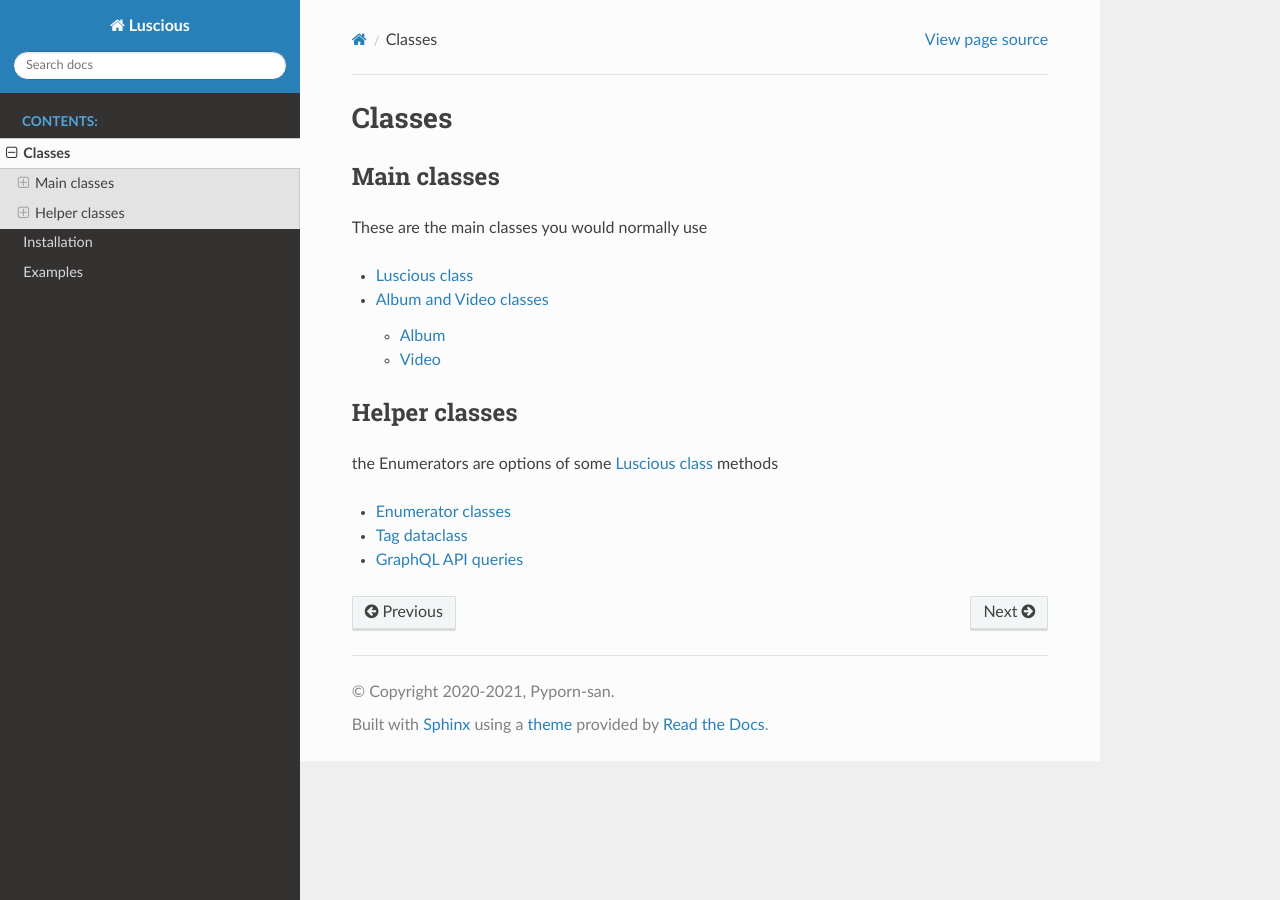
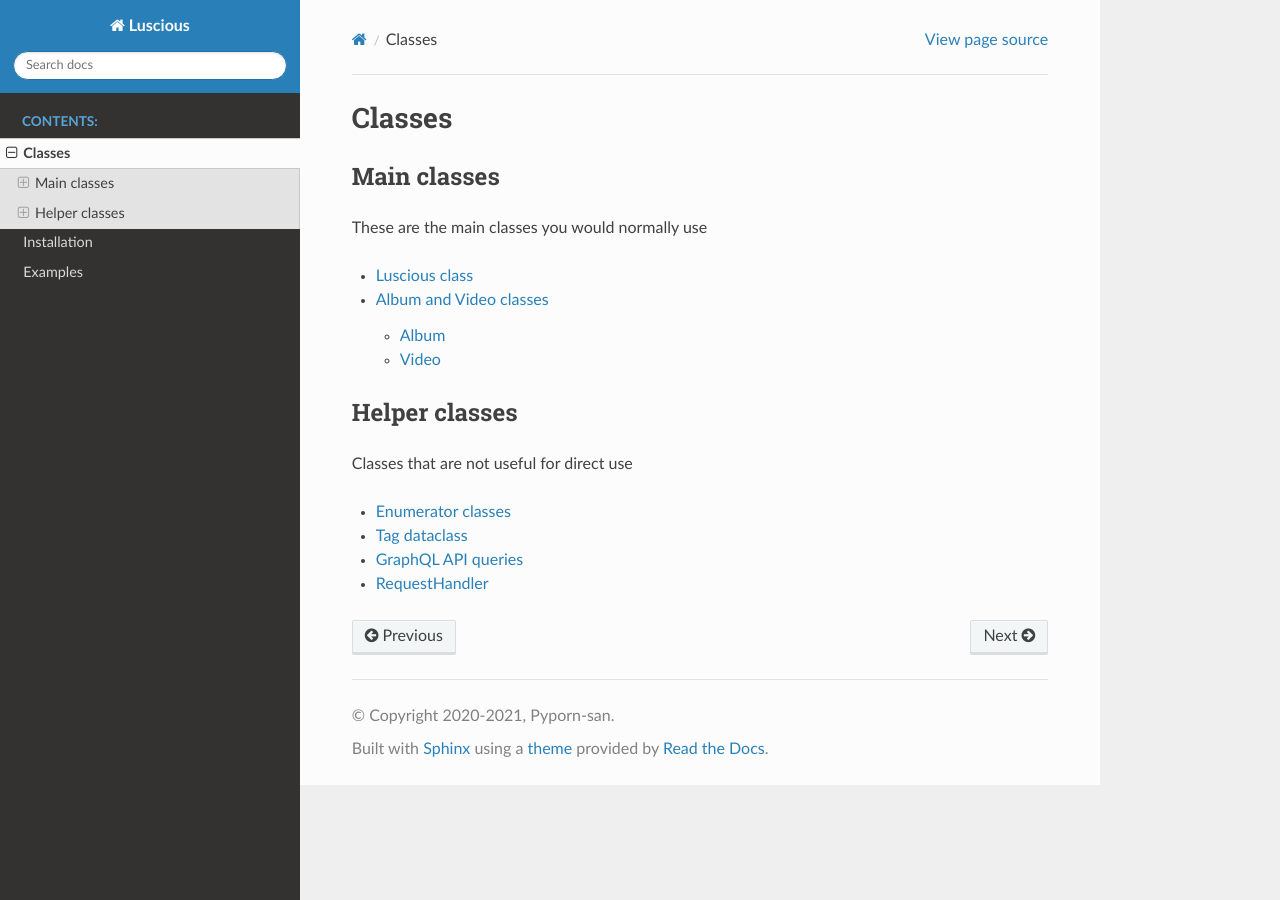
Before and after one commit to pyporn-san/Luscious, a Sphinx documentation site: the page built from docs/source/luscious/classes.rst, in a window 1280 px wide. Built offline with Sphinx 7.4.7 and the Read the Docs theme 2.0.0, drawn with Linux system fonts in a browser that asks for light colours.

Commit message:
updated docs

```diff
--- a/docs/source/luscious/Enumerators.rst
+++ b/docs/source/luscious/Enumerators.rst
@@ -1,6 +1,8 @@
 ==================
 Enumerator classes
 ==================
+
+the Enumerators are options of some :ref:`Luscious` methods
 
 .. autoclass:: luscious.albumTypeOptions
     :members:
--- /dev/null
+++ b/docs/source/luscious/Request handler.rst
@@ -0,0 +1,6 @@
+==============
+RequestHandler
+==============
+
+.. autoclass:: luscious.RequestHandler
+    :members:
--- a/docs/source/luscious/classes.rst
+++ b/docs/source/luscious/classes.rst
@@ -14,7 +14,7 @@ These are the main classes you would normally use
 
 Helper classes
 ++++++++++++++
-the Enumerators are options of some :ref:`Luscious` methods
+Classes that are not useful for direct use
 
 .. toctree::
     :maxdepth: 2
```
Also changed, not shown: other parts of docs/source/luscious/classes.rst (+1 -0 lines).
